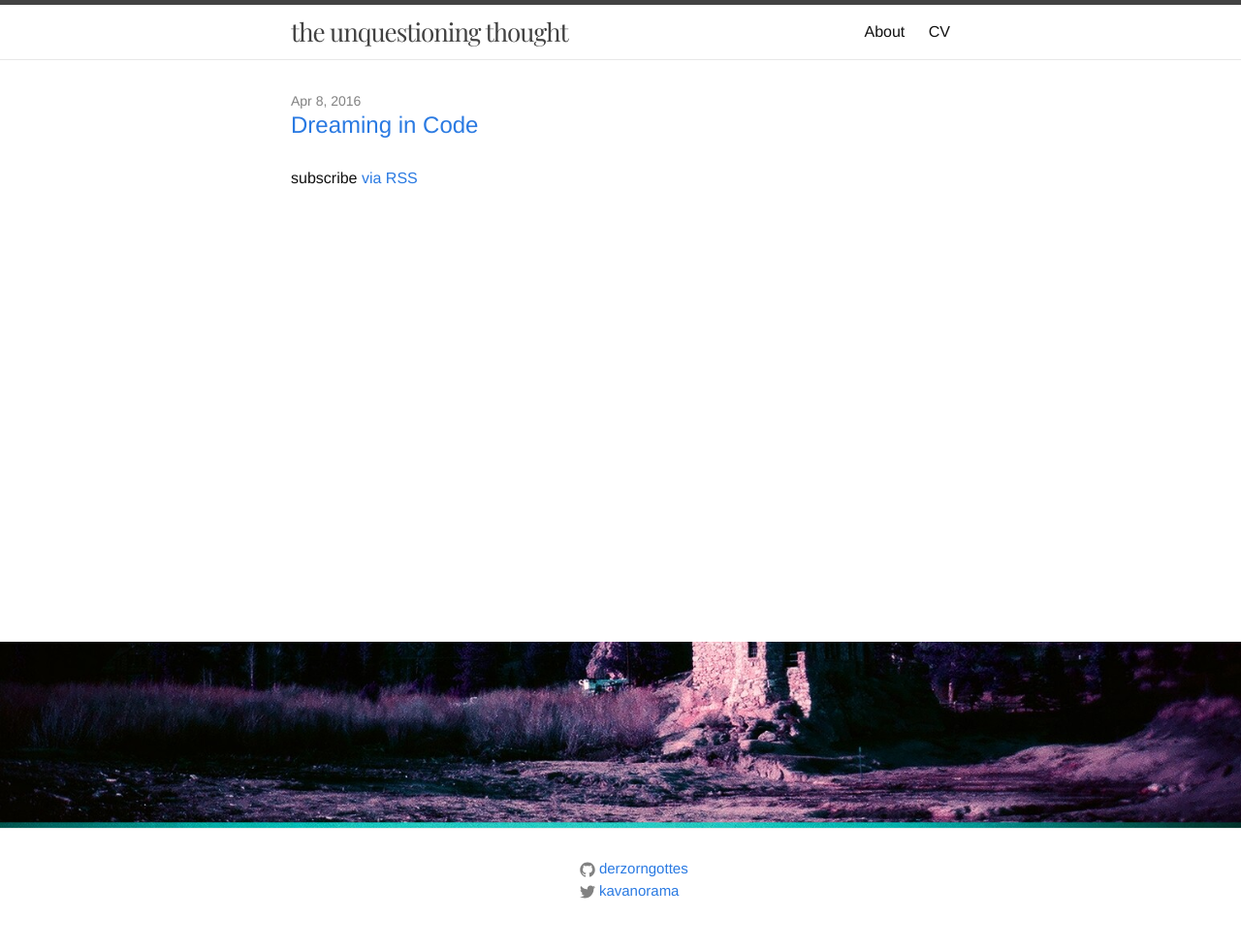
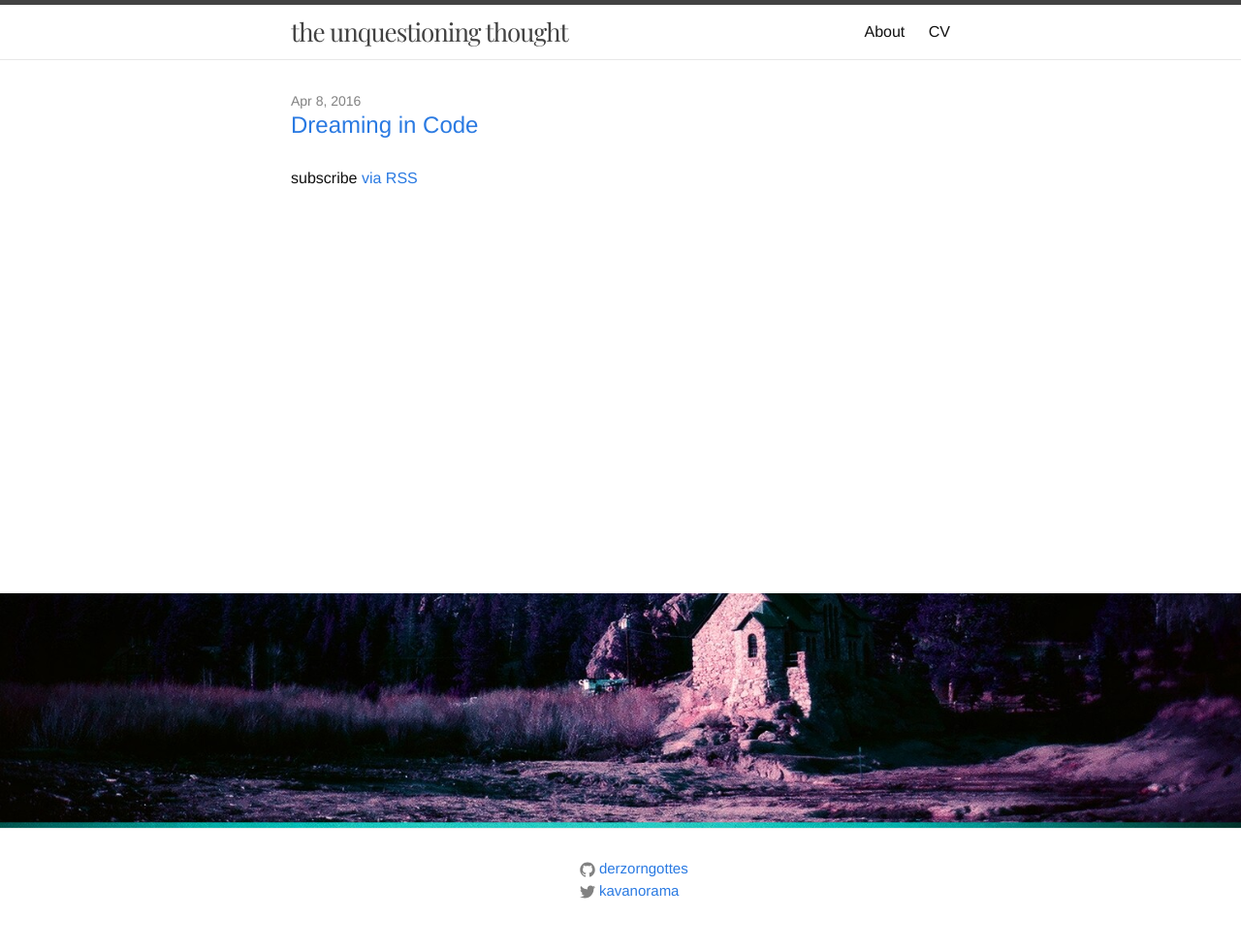
Before and after one commit to derzorngottes/deprecated-personal-site, a Jekyll site: the page built from index.html, in a window 1280 px wide. Shown: the whole page at 97% size. Built offline with Jekyll 4.4.1, drawn with Linux system fonts in a browser that asks for light colours.

Commit message:
Tweak layout on pages

```diff
--- a/_sass/_base.scss
+++ b/_sass/_base.scss
@@ -173,7 +173,7 @@ pre {
     margin-left: auto;
     padding-right: $spacing-unit;
     padding-left: $spacing-unit;
-    height: 100%;
+    //height: 100%;
     @extend %clearfix;
 
     @include media-query($on-laptop) {
--- a/_sass/_layout.scss
+++ b/_sass/_layout.scss
@@ -5,6 +5,7 @@
     border-top: 5px solid $grey-color-dark;
     border-bottom: 1px solid $grey-color-light;
     min-height: 56px;
+    background-color: transparent;
 
     // Positioning context for the mobile navigation icon
     position: relative;
@@ -175,9 +176,9 @@
  */
 .page-content {
     padding: $spacing-unit 0;
-    height: 600px;
+    height: 550px;
     overflow: scroll;
-    padding-bottom: 80px;
+    padding-bottom: 20px;
 }
 
 .page-heading {
```
